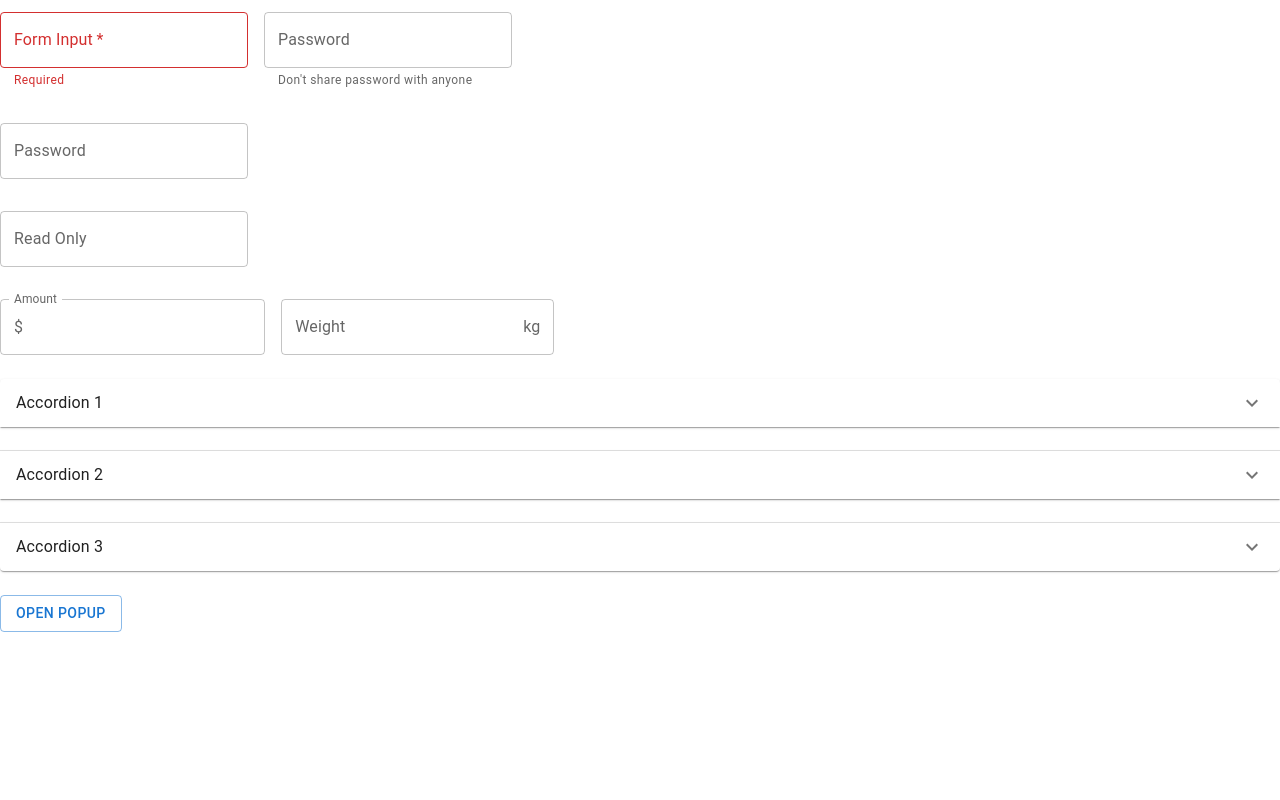
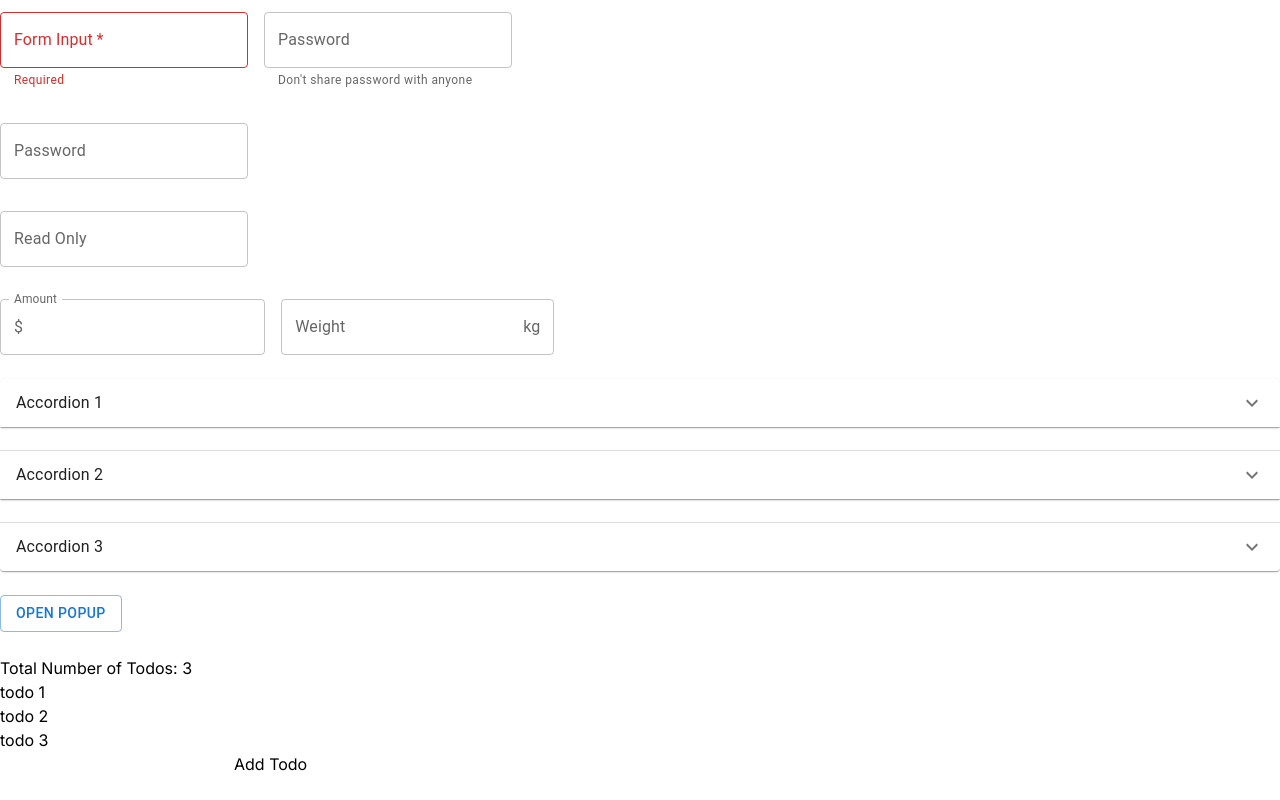
Before and after one commit to m-ahrukh/mui-designs, a Next.js app: page / in a window 1280 px wide. Shown: the part 3507-4307 px from the top of the page. Before the commit the page ends 4139 px from the top, so only its background shows below. Built offline with nearby package versions, Linux system fonts and the light colour scheme.

Commit message:
added lifting stte up component

```diff
--- /dev/null
+++ b/src/app/components/liftingStateUp.tsx
@@ -0,0 +1,43 @@
+import React, { useState } from "react";
+
+function TodoCount({todos}) {
+  return <div>Total Number of Todos: {todos.length}</div>
+}
+
+function TodoList({todos}) {
+
+  return (
+    <ul>
+      {todos.map((todo) => (
+        <li key={todo}>{todo}</li>
+      ))}
+    </ul>
+  );
+}
+
+function AddTodo({setTodos}){
+  function handleSubmit(event){
+    event.preventDefault();
+    const todo = event.target.elements.todo.value;
+    console.log(todo);
+    setTodos((prev) => [...prev, todo])
+  }
+
+  return(
+    <form onSubmit={handleSubmit}>
+      <input type="text" id="todo" />
+      <button type="submit">Add Todo</button>
+    </form>
+  );
+}
+export default function LiftingStateUp() {
+  const [todos, setTodos] = useState(['todo 1', 'todo 2', 'todo 3']);
+
+  return (
+    <>
+      <TodoCount todos={todos}/>
+      <TodoList todos={todos}/>
+      <AddTodo setTodos={setTodos}/>
+    </>
+  );
+}
--- a/src/app/page.tsx
+++ b/src/app/page.tsx
@@ -16,6 +16,7 @@ import { SelectMui } from "./components/selectMui";
 import { TextFieldMui } from "./components/textfieldMui";
 import { AccordionMui } from "./components/accordionMui";
 import { ModalMui } from "./components/modalMui";
+import LiftingStateUp from "./components/liftingStateUp";
 
 function App() {
 
@@ -49,6 +50,9 @@ function App() {
       <br></br>
       <AccordionMui />
       <ModalMui />
+      <br></br>
+      <LiftingStateUp />
+      <br></br>
     </>
   )
 }
```
